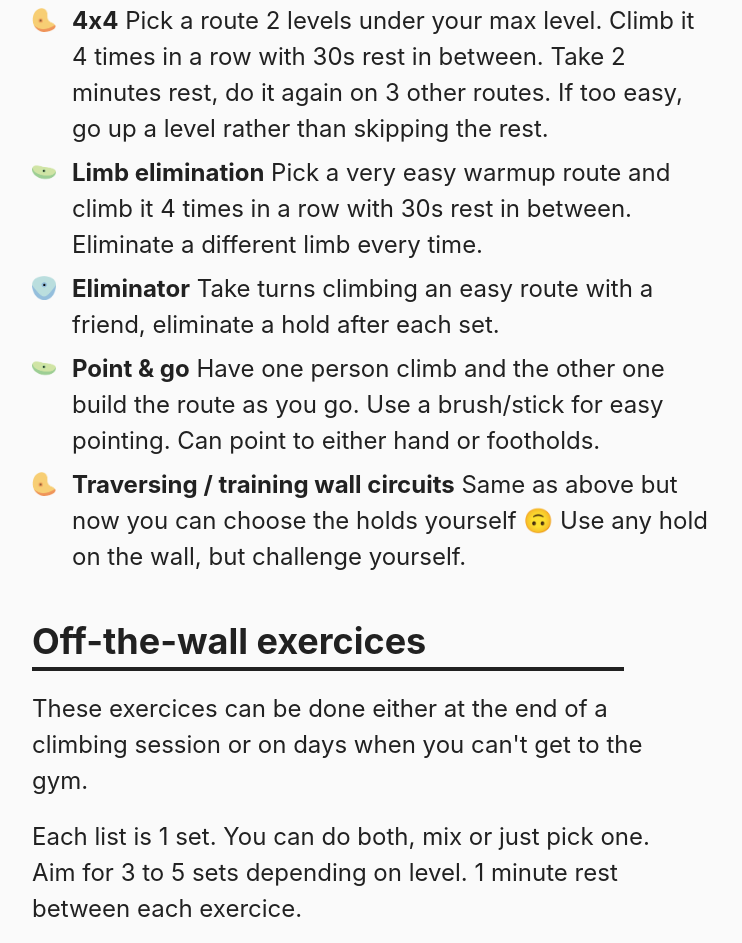
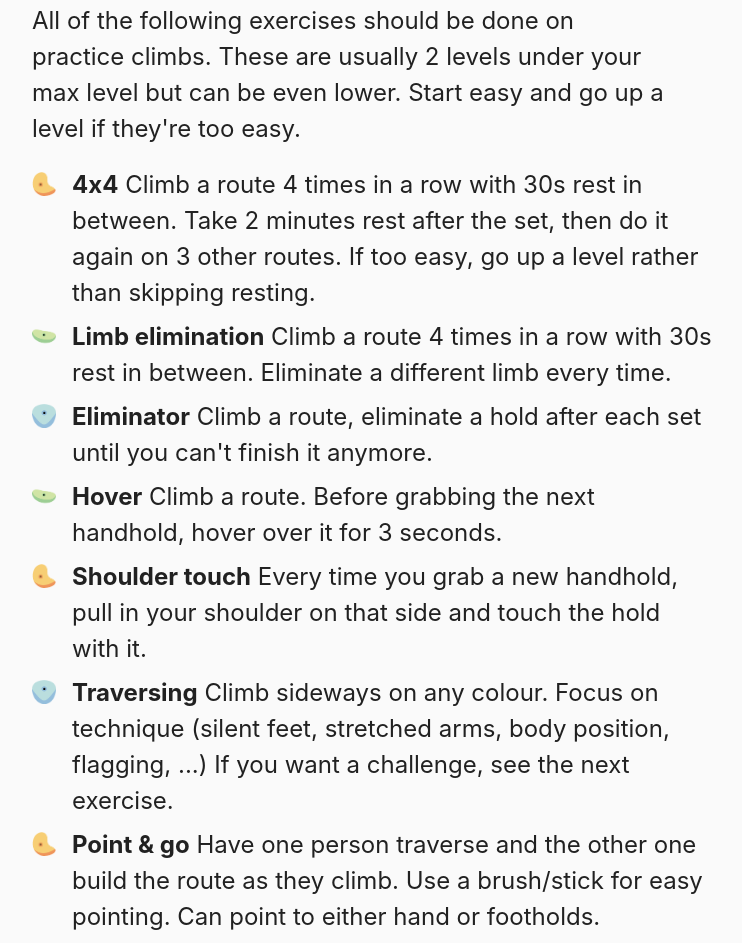
Before and after one commit to sanderdlm/bouldering-cheatsheet, a plain HTML site: page index.html in a window 1280 px wide. Shown: the part 4857-5800 px from the top of the page, without its empty margins (16-758 px from the left). Drawn offline with Linux system fonts and the light colour scheme.

Commit message:
Add new exercises

```diff
--- a/index.html
+++ b/index.html
@@ -72,12 +72,15 @@
         </section>
         <section>
             <h2>Climbing exercices</h2>
+            <p>All of the following exercises should be done on practice climbs. These are usually 2 levels under your max level but can be even lower. Start easy and go up a level if they're too easy.</p>
             <ul>
-                <li><strong>4x4</strong> Pick a route 2 levels under your max level. Climb it 4 times in a row with 30s rest in between. Take 2 minutes rest, do it again on 3 other routes. If too easy, go up a level rather than skipping the rest.</li>
-                <li><strong>Limb elimination</strong> Pick a very easy warmup route and climb it 4 times in a row with 30s rest in between. Eliminate a different limb every time.</li>
-                <li><strong>Eliminator</strong> Take turns climbing an easy route with a friend, eliminate a hold after each set.</li>
-                <li><strong>Point & go</strong> Have one person climb and the other one build the route as you go. Use a brush/stick for easy pointing. Can point to either hand or footholds.</li>
-                <li><strong>Traversing / training wall circuits</strong> Same as above but now you can choose the holds yourself 🙃 Use any hold on the wall, but challenge yourself.</li>
+                <li><strong>4x4</strong> Climb a route 4 times in a row with 30s rest in between. Take 2 minutes rest after the set, then do it again on 3 other routes. If too easy, go up a level rather than skipping resting.</li>
+                <li><strong>Limb elimination</strong> Climb a route 4 times in a row with 30s rest in between. Eliminate a different limb every time.</li>
+                <li><strong>Eliminator</strong> Climb a route, eliminate a hold after each set until you can't finish it anymore.</li>
+                <li><strong>Hover</strong> Climb a route. Before grabbing the next handhold, hover over it for 3 seconds.</li>
+                <li><strong>Shoulder touch</strong> Every time you grab a new handhold, pull in your shoulder on that side and touch the hold with it.</li>
+                <li><strong>Traversing</strong> Climb sideways on any colour. Focus on technique (silent feet, stretched arms, body position, flagging, ...) If you want a challenge, see the next exercise.</li>
+                <li><strong>Point & go</strong> Have one person traverse and the other one build the route as they climb. Use a brush/stick for easy pointing. Can point to either hand or footholds.</li>
             </ul>
         </section>
         <section>
```
